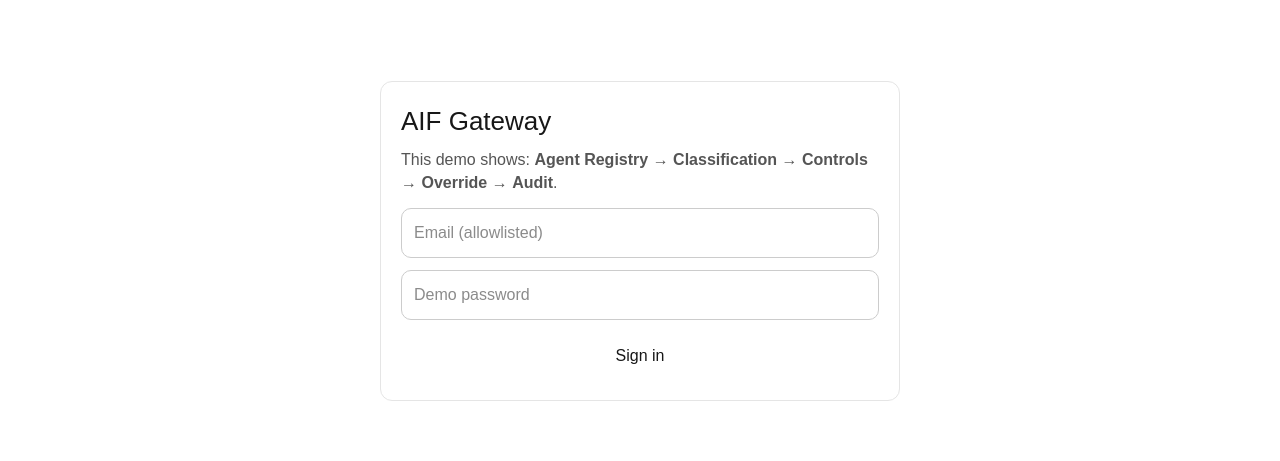
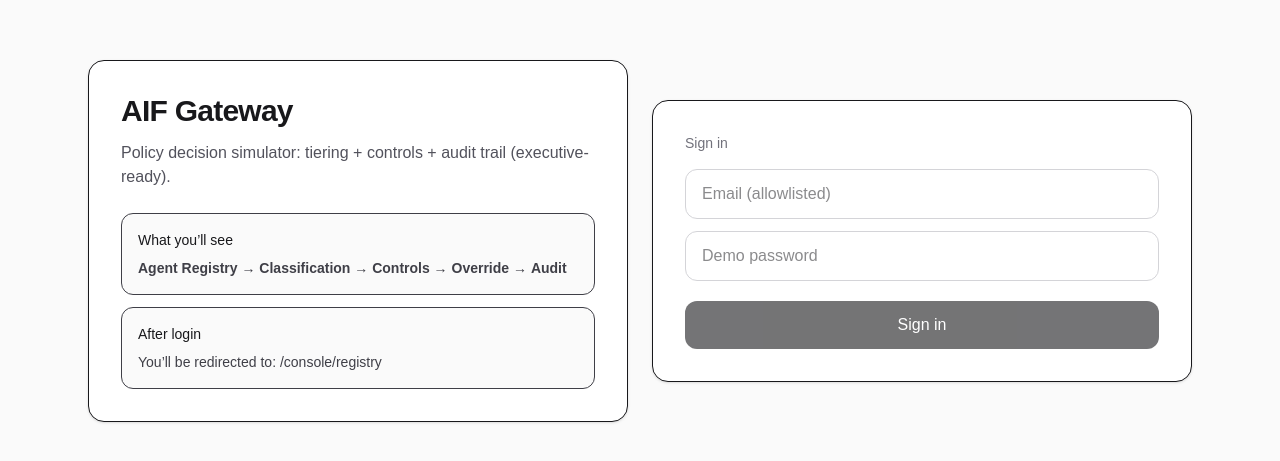
Before and after one commit to drshwetaX/aif-gateway, a Next.js app: page /login in a window 1280 px wide. Shown: the part 159-620 px from the top of the page. Built offline with nearby package versions, Linux system fonts and the light colour scheme.

Commit message:
Update login.tsx

```diff
--- a/pages/login.tsx
+++ b/pages/login.tsx
@@ -1,21 +1,19 @@
 import { useRouter } from "next/router";
-import { useState } from "react";
+import { useMemo, useState } from "react";
 
 export default function LoginPage() {
   const router = useRouter();
 
-  // Compute a safe redirect target:
-  // - wait for router.isReady so query params are actually available
-  // - only allow internal paths starting with "/"
-  const rawNext =
+  const nextPath = useMemo(() => {
+    const raw =
       router.isReady && typeof router.query.next === "string"
         ? router.query.next.trim()
         : "";
 
-  const nextPath =
-    rawNext && rawNext.startsWith("/") && !rawNext.startsWith("//")
-      ? rawNext
-      : "/console/registry";
+    // only allow internal relative paths
+    if (raw && raw.startsWith("/") && !raw.startsWith("//")) return raw;
+    return "/console/registry";
+  }, [router.isReady, router.query.next]);
 
   const [email, setEmail] = useState("");
   const [password, setPassword] = useState("");
@@ -35,13 +33,11 @@ export default function LoginPage() {
       });
 
       const data = await res.json().catch(() => ({}));
-
       if (!res.ok) {
         setErr(data?.error || `Login failed (HTTP ${res.status})`);
         return;
       }
 
-      // Success → go where the user originally intended
       router.replace(nextPath);
     } catch {
       setErr("Network error");
@@ -51,78 +47,67 @@ export default function LoginPage() {
   }
 
   return (
-    <main
-      style={{
-        minHeight: "100vh",
-        display: "grid",
-        placeItems: "center",
-        padding: 24,
-      }}
-    >
-      <div
-        style={{
-          width: "100%",
-          maxWidth: 520,
-          border: "1px solid #e5e5e5",
-          borderRadius: 12,
-          padding: 20,
-        }}
-      >
-        <h1 style={{ margin: 0, fontSize: 26 }}>AIF Gateway</h1>
-        <p style={{ marginTop: 8, color: "#555", lineHeight: 1.4 }}>
-          This demo shows: <b>Agent Registry</b> → <b>Classification</b> →{" "}
-          <b>Controls</b> → <b>Override</b> → <b>Audit</b>.
+    <main className="min-h-screen bg-zinc-50 text-zinc-900">
+      <div className="mx-auto grid min-h-screen max-w-6xl grid-cols-1 gap-6 px-6 py-10 md:grid-cols-2 md:items-center">
+        {/* Left panel */}
+        <section className="rounded-2xl border bg-white p-8 shadow-sm">
+          <h1 className="text-3xl font-semibold tracking-tight">AIF Gateway</h1>
+          <p className="mt-3 text-zinc-600">
+            Policy decision simulator: tiering + controls + audit trail (executive-ready).
           </p>
 
-        <form
-          onSubmit={onSubmit}
-          style={{ display: "grid", gap: 12, marginTop: 14 }}
-        >
+          <div className="mt-6 space-y-3 text-sm text-zinc-700">
+            <div className="rounded-xl border bg-zinc-50 p-4">
+              <div className="font-medium text-zinc-900">What you’ll see</div>
+              <div className="mt-2">
+                <b>Agent Registry</b> → <b>Classification</b> → <b>Controls</b> →{" "}
+                <b>Override</b> → <b>Audit</b>
+              </div>
+            </div>
+
+            <div className="rounded-xl border bg-zinc-50 p-4">
+              <div className="font-medium text-zinc-900">After login</div>
+              <div className="mt-2">
+                You’ll be redirected to: <span className="font-mono">{nextPath}</span>
+              </div>
+            </div>
+          </div>
+        </section>
+
+        {/* Right panel (login) */}
+        <section className="rounded-2xl border bg-white p-8 shadow-sm">
+          <div className="text-sm font-medium text-zinc-500">Sign in</div>
+
+          <form onSubmit={onSubmit} className="mt-4 grid gap-3">
             <input
+              className="w-full rounded-xl border border-zinc-300 bg-white px-4 py-3 outline-none focus:border-zinc-400"
               type="email"
               value={email}
               onChange={(e) => setEmail(e.target.value)}
               placeholder="Email (allowlisted)"
               autoComplete="email"
-            style={{
-              padding: 12,
-              borderRadius: 10,
-              border: "1px solid #ccc",
-            }}
             />
+
             <input
+              className="w-full rounded-xl border border-zinc-300 bg-white px-4 py-3 outline-none focus:border-zinc-400"
               type="password"
               value={password}
               onChange={(e) => setPassword(e.target.value)}
               placeholder="Demo password"
               autoComplete="current-password"
-            style={{
-              padding: 12,
-              borderRadius: 10,
-              border: "1px solid #ccc",
-            }}
             />
+
             <button
+              className="mt-2 w-full rounded-xl bg-zinc-900 px-4 py-3 text-white disabled:cursor-not-allowed disabled:opacity-60"
               type="submit"
               disabled={loading || !password || !email}
-            style={{
-              padding: 12,
-              borderRadius: 10,
-              border: "none",
-              cursor: loading ? "default" : "pointer",
-              opacity: loading ? 0.7 : 1,
-            }}
             >
               {loading ? "Signing in..." : "Sign in"}
             </button>
           </form>
 
-        {err && <p style={{ marginTop: 12, color: "#b00020" }}>{err}</p>}
-
-        {/* Optional: helpful for debugging */}
-        {/* <pre style={{ marginTop: 12, fontSize: 12, color: "#777" }}>
-          nextPath: {nextPath}
-        </pre> */}
+          {err && <p className="mt-4 text-sm text-red-700">{err}</p>}
+        </section>
       </div>
     </main>
   );
```
Lines whose indentation alone changed are shown as unchanged.
